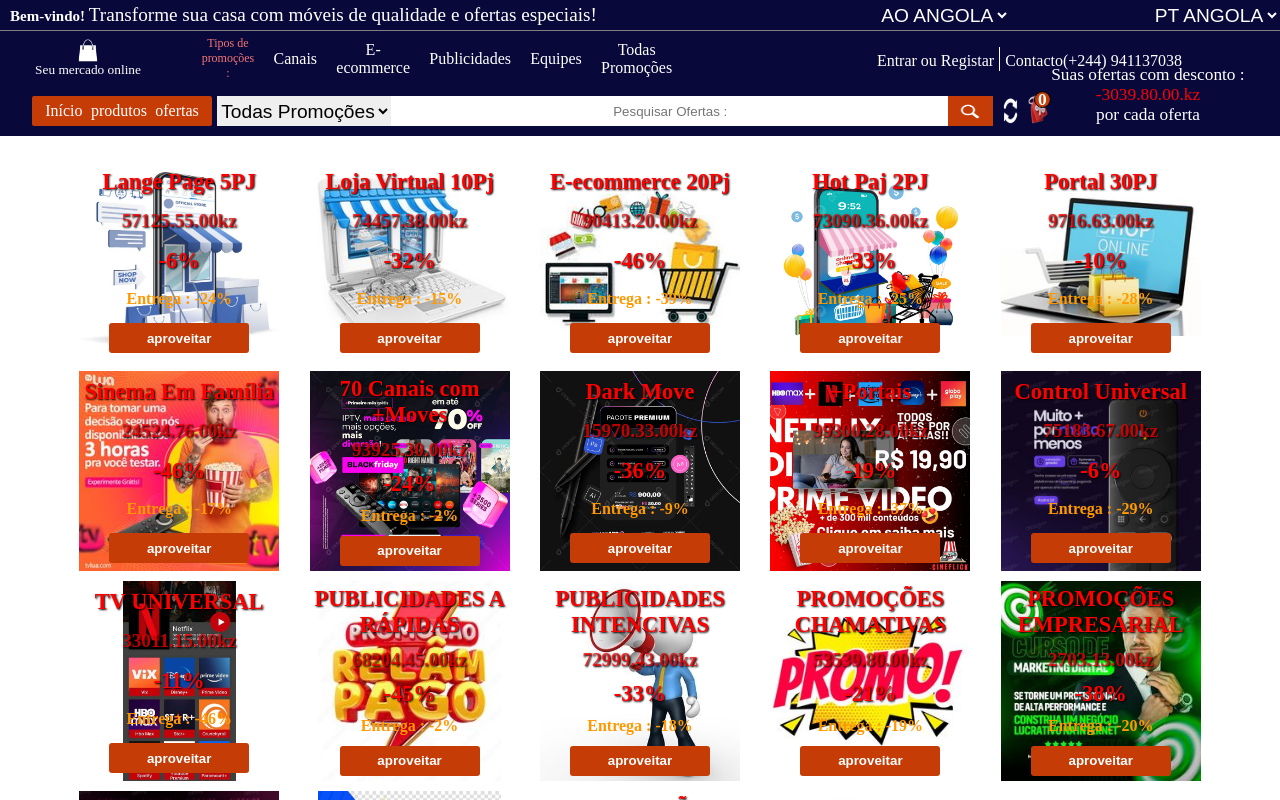
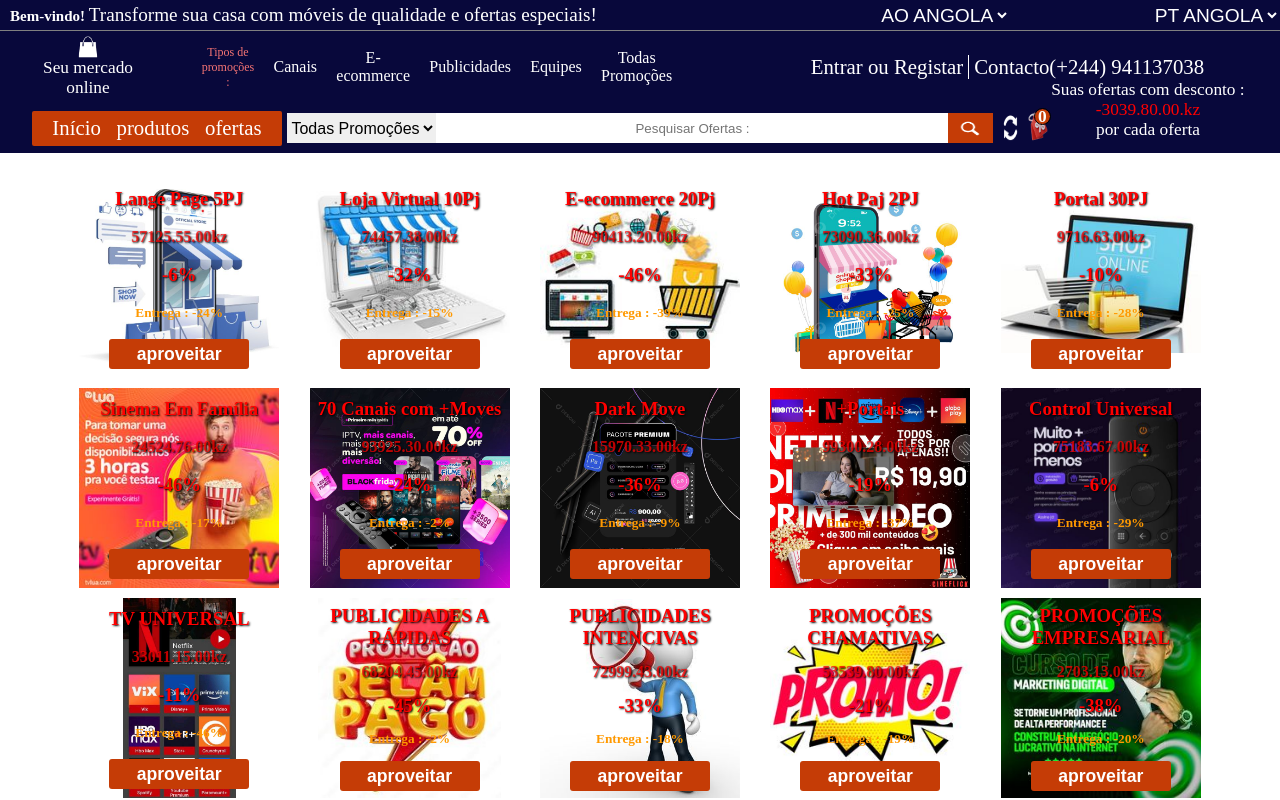
Before and after one commit to wallondo/e-commerce, a React (Vite) app: page /offecer in a window 1280 px wide. Shown: the top 800 px of the page. Built offline with nearby package versions, Linux system fonts and the light colour scheme.

Commit message:
finaly 2x

```diff
--- a/all.css
+++ b/all.css
@@ -1,10 +1,9 @@
 p,select,option,li{
-    font-size: 1.2rem;
+    font-size: 16px;
 }
 a{
     text-decoration: none;
     color: white;
-    font-size: 16px;
 }
 *{
     border: none;
@@ -16,6 +15,7 @@
 }
 button{
     cursor: pointer;
+    font-size: 1.1rem;
 }
 .add{
     width: 140px;
@@ -30,3 +30,9 @@
     width: 28px;
     height: 28px;
 }
+.smal{
+    padding: 2px 0px;
+}
+.promotions ol{
+    font-size: 1.1rem;
+}
--- a/components/header/header.css
+++ b/components/header/header.css
@@ -94,8 +94,8 @@
     align-items: center;
 }
 .categoris{
-    width: 180px;
-    height: 30px;
+    width: 250px;
+    height: 35px;
     color: white;
     font-weight: 500;
     background-color: var(--orange);
--- a/components/header/header.jsx
+++ b/components/header/header.jsx
@@ -21,7 +21,7 @@
                     <Link to={"/"}>
                         <span>
                             <img src="/img/sacola.png" alt="" />
-                            <small> {lang=="pt"?"Seu mercado online":"Your online marketplace"}</small>
+                            <small className="smal"> {lang=="pt"?"Seu mercado online":"Your online marketplace"}</small>
                         </span>
                     </Link>
                 </div>
@@ -83,7 +83,7 @@
                                     <small className="count">{Dads.carrinho.length}</small>
                                 </span>
 
-                            <small> <Translate pt="seu carrinho : " en="Your cart : "/> <span style={{color:"red"}}> -1030.9.00.kz </span></small>
+                            <small className="smal"> <Translate pt="seu carrinho : " en="Your cart : "/> <span style={{color:"red"}}> -1030.9.00.kz </span></small>
                         </span>
                 </div>
             </div>
--- a/front/compra/compra.jsx
+++ b/front/compra/compra.jsx
@@ -191,7 +191,7 @@
                                     <small className="count">{Dads.carrinho.length}</small>
                                 </span>
 
-                                <small> <Translate pt="seu carrinho : " en="Your cart : "/> <span style={{color:"red"}}> -2390.00.kz</span></small>
+                                <small className="smal"> <Translate pt="seu carrinho : " en="Your cart : "/> <span style={{color:"red"}}> -2390.00.kz</span></small>
                             </span>
                     </div>
                 </div>
--- a/front/oferta/oferta.jsx
+++ b/front/oferta/oferta.jsx
@@ -198,7 +198,7 @@
                                         <img src="/img/offer1.png" onClick={()=>{tela_offer()}} alt="" style={{cursor:"pointer"}}/>
                                         <small className="count">{mypromotion_car.length}</small>
                                     </span>
-                                <small> <Translate pt="Suas ofertas com desconto : " en="Your discounted offers. : "/> <span style={{color:"red"}}> -3039.80.00.kz</span> <br /> <Translate pt="por cada oferta" en={"Per offer."} /></small>
+                                <small className="smal"> <Translate pt="Suas ofertas com desconto : " en="Your discounted offers. : "/> <span style={{color:"red"}}> -3039.80.00.kz</span> <br /> <Translate pt="por cada oferta" en={"Per offer."} /></small>
                                 </span>
                         </div>
                     </div>
```
